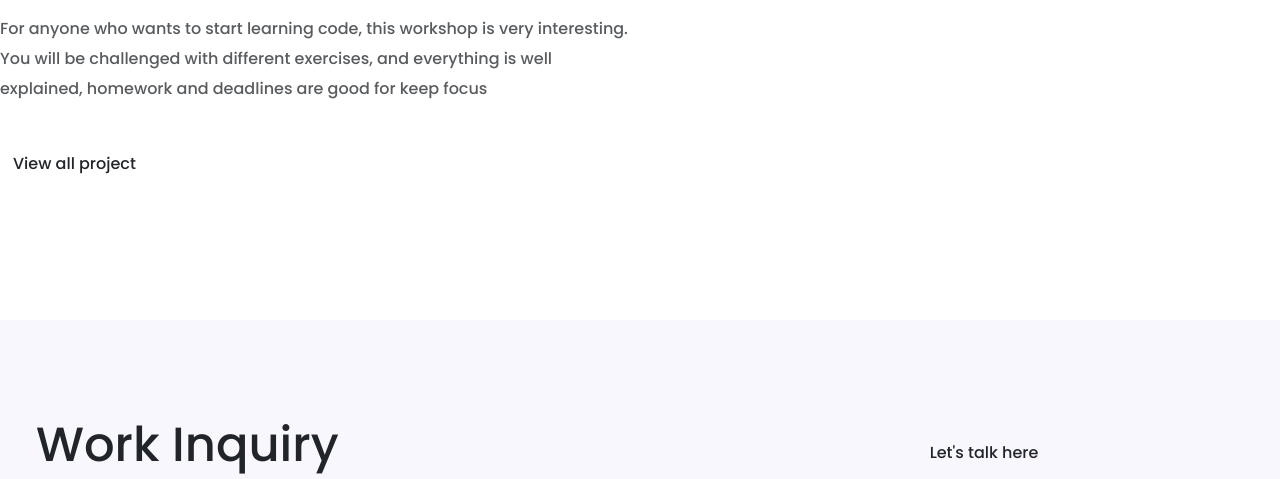
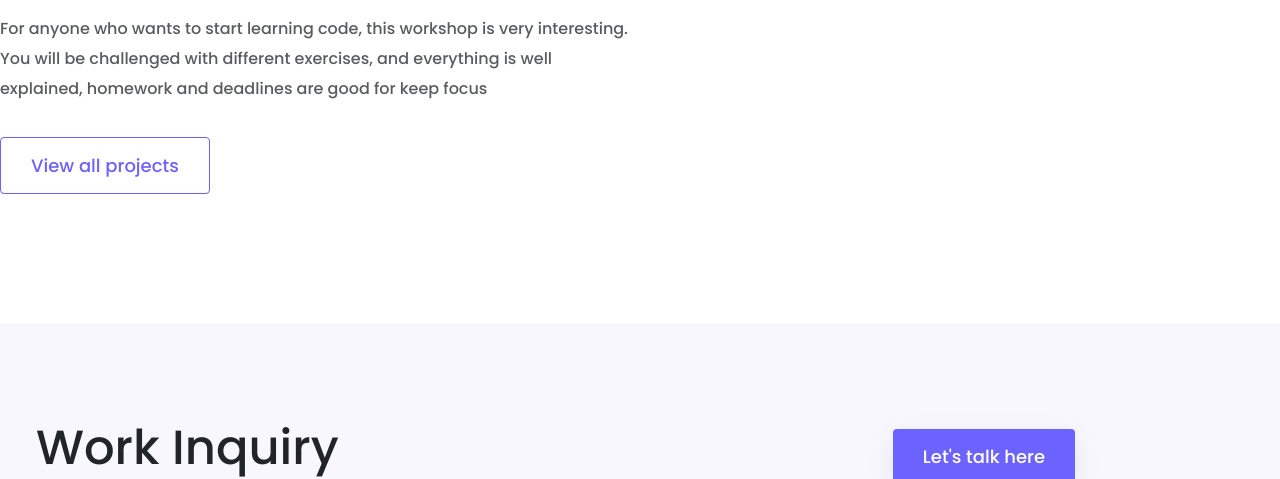
Before and after one commit to ceeygithub/porfolio-project, a plain HTML site: page about.html in a window 1280 px wide. Shown: the part 447-926 px from the top of the page. Drawn offline with nearby package versions, Linux system fonts and the light colour scheme.

Commit message:
corrected missing buttons

```diff
--- a/about.html
+++ b/about.html
@@ -66,7 +66,7 @@
                 workshop is
                 very interesting. You will be challenged with different
                 exercises, and everything is well explained, homework and deadlines are good for keep focus</p>
-            <div><a href="#" class="btn hero-btn  d-block d-sm-inline ">View all project</a></div>
+            <div><a href="/work.html" class="btn btn-outline  d-block d-sm-inline ">View all projects</a></div>
         </div>
         <div class="col-md-6   d-none d-md-block ">
             <img src="/images/IMG_20220715_102510_085.jpg" alt="my image" class="img-fluid rounded mt-5">
@@ -80,7 +80,7 @@
             <p class="text-md-start text-center">Let's work together and i'll help you by all my best</p>
         </div>
         <div class="col-md-6 mt-4 ps-5  pt-5  text-center">
-            <a href="#" class="btn hero-btn  d-block d-sm-inline ">Let's talk here</a>
+            <a href="/contact.html" class="btn btn-fill d-block d-sm-inline ">Let's talk here</a>
         </div>
     </div>
 
```
Also changed, not shown: index.html (+7 -6 lines), work.html (+1 -1 lines).
